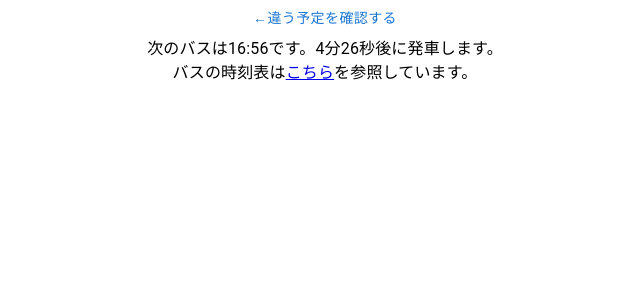
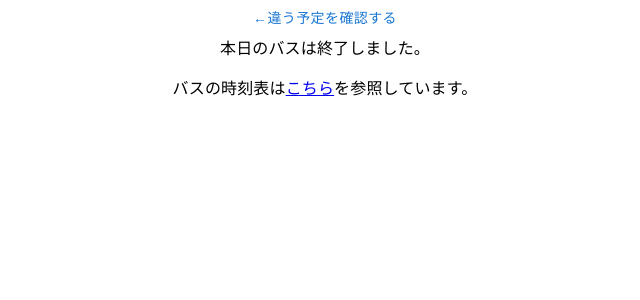
Before and after one commit to Sota9983/garden-city-bus, a React (Create React App) app: page / in a window 1280 px wide. Both pictures are taken after a click on the button "五反田駅から". Shown: the top 300 px of the page, without its empty margins (315-955 px from the left). Built offline with nearby package versions, Linux system fonts and the light colour scheme.

Commit message:
ファビコンの変更、行先の表示

```diff
--- a/package.json
+++ b/package.json
@@ -37,5 +37,8 @@
       "last 1 firefox version",
       "last 1 safari version"
     ]
+  },
+  "devDependencies": {
+    "@babel/plugin-proposal-private-property-in-object": "^7.21.11"
   }
 }
--- a/public/index.html
+++ b/public/index.html
@@ -2,42 +2,16 @@
 <html lang="en">
   <head>
     <meta charset="utf-8" />
-    <link rel="icon" href="%PUBLIC_URL%/favicon.ico" />
+    <link rel="icon" href="%PUBLIC_URL%/busFavicon.PNG" />
     <meta name="viewport" content="width=device-width, initial-scale=1" />
     <meta name="theme-color" content="#000000" />
     <meta
       name="description"
       content="Web site created using create-react-app"
     />
-    <link rel="apple-touch-icon" href="%PUBLIC_URL%/logo192.png" />
-    <!--
-      manifest.json provides metadata used when your web app is installed on a
-      user's mobile device or desktop. See https://developers.google.com/web/fundamentals/web-app-manifest/
-    -->
-    <link rel="manifest" href="%PUBLIC_URL%/manifest.json" />
-    <!--
-      Notice the use of %PUBLIC_URL% in the tags above.
-      It will be replaced with the URL of the `public` folder during the build.
-      Only files inside the `public` folder can be referenced from the HTML.
-
-      Unlike "/favicon.ico" or "favicon.ico", "%PUBLIC_URL%/favicon.ico" will
-      work correctly both with client-side routing and a non-root public URL.
-      Learn how to configure a non-root public URL by running `npm run build`.
-    -->
     <title>ガーデンシティ御殿山バス</title>
   </head>
   <body>
-    <noscript>You need to enable JavaScript to run this app.</noscript>
     <div id="root"></div>
-    <!--
-      This HTML file is a template.
-      If you open it directly in the browser, you will see an empty page.
-
-      You can add webfonts, meta tags, or analytics to this file.
-      The build step will place the bundled scripts into the <body> tag.
-
-      To begin the development, run `npm start` or `yarn start`.
-      To create a production bundle, use `npm run build` or `yarn build`.
-    -->
   </body>
 </html>
--- a/src/App.js
+++ b/src/App.js
@@ -1,5 +1,5 @@
 import React, { useState, useEffect } from 'react';
-import busTime from './busTime.json'
+import busTime from './busTime.json';
 import { Typography, Button, Box } from '@mui/material';
 
 const BusScheduleApp = () => {
@@ -11,89 +11,122 @@ const BusScheduleApp = () => {
     "nextBusHour": undefined,
     "nextBusTime": undefined
   });
-  // const [next, setNext] = useState(null);
   const [nowTime, setNowTime] = useState(0);
+  const [goto, setGoto] = useState("");
+  const [morning, setMorning] = useState("");
 
   useEffect(() => {
-    // busTime.json読み込み用のuseEffect
-    // このuseEffectは初回のみ実行される
-    // busTime.jsonが変更されない限り再実行されない
-    // 一度読み込んだデータはstateに保存され、それを使って処理を行う
     setBusTimeData(busTime);
   }, []);
 
   useEffect(() => {
-    // destinationが変更されたら適切なデータを取得するロジックをここに追加
     if (destination) {
       const data = busTimeData[destination];
       setBusData(data);
+      updateGotoAndMorning(destination);
     }
   }, [busTimeData, destination]);
 
+  const updateGotoAndMorning = (dest) => {
+    const routes = {
+      GTDtoGC: { goto: '五反田駅からガーデンシティへ行く', morning: '7:30-9時台は約4-6分間隔で運行' },
+      GCtoGTD: { goto: 'ガーデンシティから五反田駅へ帰る', morning: '7:30-9:55は約4-6分間隔で運行' },
+      SGWtoGC: { goto: '品川駅からガーデンシティへ行く', morning: '7:30-9時台は約6-7分間隔で運行' },
+      GCtoSGW: { goto: 'ガーデンシティから品川駅へ帰る', morning: '7:30-9:55は約6-7分間隔で運行' },
+    };
+
+    const { goto, morning } = routes[dest] || {};
+    setGoto(goto || '');
+    setMorning(morning || '');
+  };
+
   const handleButtonClick = (dest) => {
-    // setDestinationを呼ぶときにアロー関数を使用
     setDestination(dest);
   };
+
   const renderButton = (label, dest, color) => (
-    <Button variant='contained' color={color} onClick={() => handleButtonClick(dest)} sx={{ mt: 1 }}>
+    <Button variant="contained" color={color} onClick={() => handleButtonClick(dest)} sx={{ mt: 1 }}>
       {label}
     </Button>
   );
 
-
-
   useEffect(() => {
     const updateTime = () => {
       const currentTime = new Date();
-      const hour = currentTime.getHours();
-      const minutes = currentTime.getMinutes();
+      const hour = 9
+      const minutes = 50
       const seconds = currentTime.getSeconds();
+      const day = currentTime.getDay();
       const nowTimes = hour * 60 * 60 + minutes * 60 + seconds;
 
-      const destinationData = busData && busData[hour];//現在時刻の出発分を取得
+      const destinationData = busData && busData[hour];
       const destinationNextData = busData && busData[hour + 1];
 
       const nextBusMinutes = destinationData && destinationData.find(time => time - minutes > 0) ? destinationData.find(time => time - minutes > 0) : (destinationNextData ? destinationNextData[0] : undefined);
       const nextBusHour = destinationData && destinationData.find(time => time - minutes > 0) ? hour : (destinationNextData ? hour + 1 : undefined);
       const nextBusTime = nextBusHour * 60 * 60 + nextBusMinutes * 60;
+
+      if (day === 0 || day === 6) {
         setNextBus({
-        "nextBusMinutes": nextBusMinutes,
+          "nextBusMinutes": undefined,
+          "nextBusHour": undefined,
+          "nextBusTime": undefined
+        })
+      } else {
+        setNextBus({
+          "nextBusMinutes": ('00' + nextBusMinutes).slice(-2),
           "nextBusHour": nextBusHour,
           "nextBusTime": nextBusTime
         });
+      }
       setNowTime(nowTimes);
     };
+
     const intervalId = setInterval(updateTime, 1000);
     return () => clearInterval(intervalId);
   }, [busData]);
 
-  const TimeView = () => {
-    return (
+  const TimeView = () => (
     <React.Fragment>
       <Box sx={{ display: 'flex', flexDirection: 'column', alignItems: 'center' }}>
         <Button onClick={() => handleButtonClick(null)}>←違う予定を確認する</Button>
-          {nextBus.nextBusHour && nextBus.nextBusMinutes &&
+        {nextBus.nextBusHour && nextBus.nextBusMinutes && goto && (
+          <React.Fragment>
+            <Typography variant="h6" sx={{ display: 'flex', justifyContent: 'center', border: 1, backgroundColor: 'aliceblue', width: window.innerWidth - 4 }}>
+              {goto}
+            </Typography>
+            {nowTime / 60 >= 7 * 60 + 30 && nowTime / 60 <= 9 * 60 + 55 && morning &&
+              <Typography>
+                {morning}
+              </Typography>
+            }
+            {(nowTime / 60) >= (9 * 60 + 55) && (
+              <React.Fragment>
                 <Typography>
                   次のバスは{nextBus.nextBusHour}:{nextBus.nextBusMinutes}です。
+                </Typography>
+                <Typography>
                   {Math.floor((nextBus.nextBusTime - nowTime) / 60)}分{(nextBus.nextBusTime - nowTime) % 60}秒後に発車します。
                 </Typography>
-          }
+              </React.Fragment>
+            )}
+          </React.Fragment>
+        )}
         {(!nextBus.nextBusHour || !nextBus.nextBusMinutes) &&
           <Typography>
             本日のバスは終了しました。
           </Typography>
         }
-          <Typography>
+        <Typography sx={{ p: 2 }}>
           バスの時刻表は<a href="https://multimedia.3m.com/mws/media/1749678O/shuttle-bus-time-202012-pdf.pdf">こちら</a>を参照しています。
         </Typography>
       </Box>
     </React.Fragment>
   );
-  };
 
   return (
     <React.Fragment>
-      {!destination &&
+      {!destination && (
         <Box sx={{ display: 'flex', flexDirection: 'column', alignItems: 'center' }}>
           <Typography variant='h6' sx={{ mt: 1 }}>ガーデンシティへ行く</Typography>
           {renderButton('五反田駅から', 'GTDtoGC')}
@@ -102,10 +135,8 @@ const BusScheduleApp = () => {
           {renderButton('五反田駅へ', 'GCtoGTD')}
           {renderButton('品川駅へ', 'GCtoSGW', 'success')}
         </Box>
-      }
-      {
-        destination && TimeView()
-      }
+      )}
+      {destination && <TimeView />}
     </React.Fragment>
   );
 };
```
Also changed, not shown: public/busFavicon.PNG (added), 1 other file (tests, documents, lock files or other folders). Lines whose indentation alone changed are shown as unchanged.
